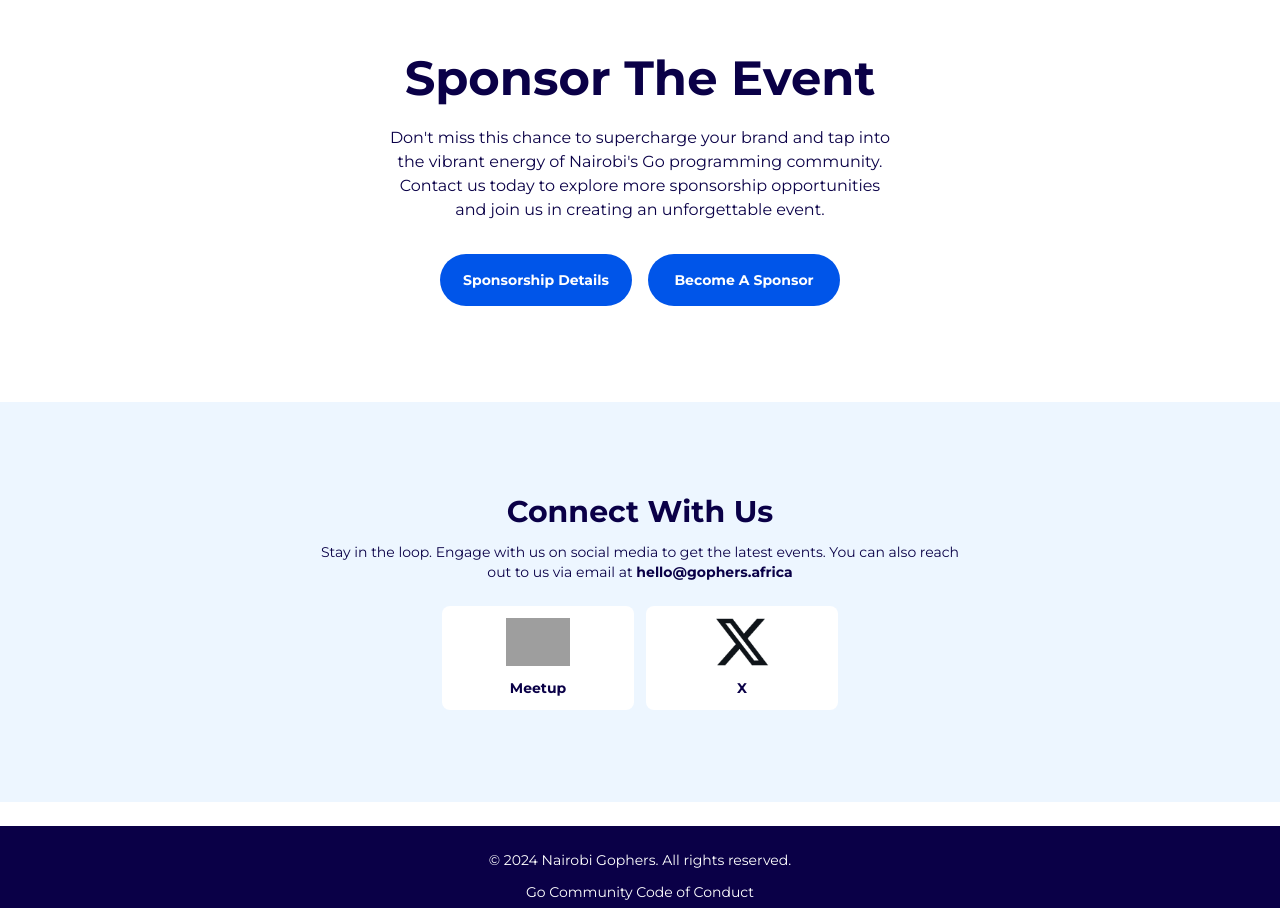
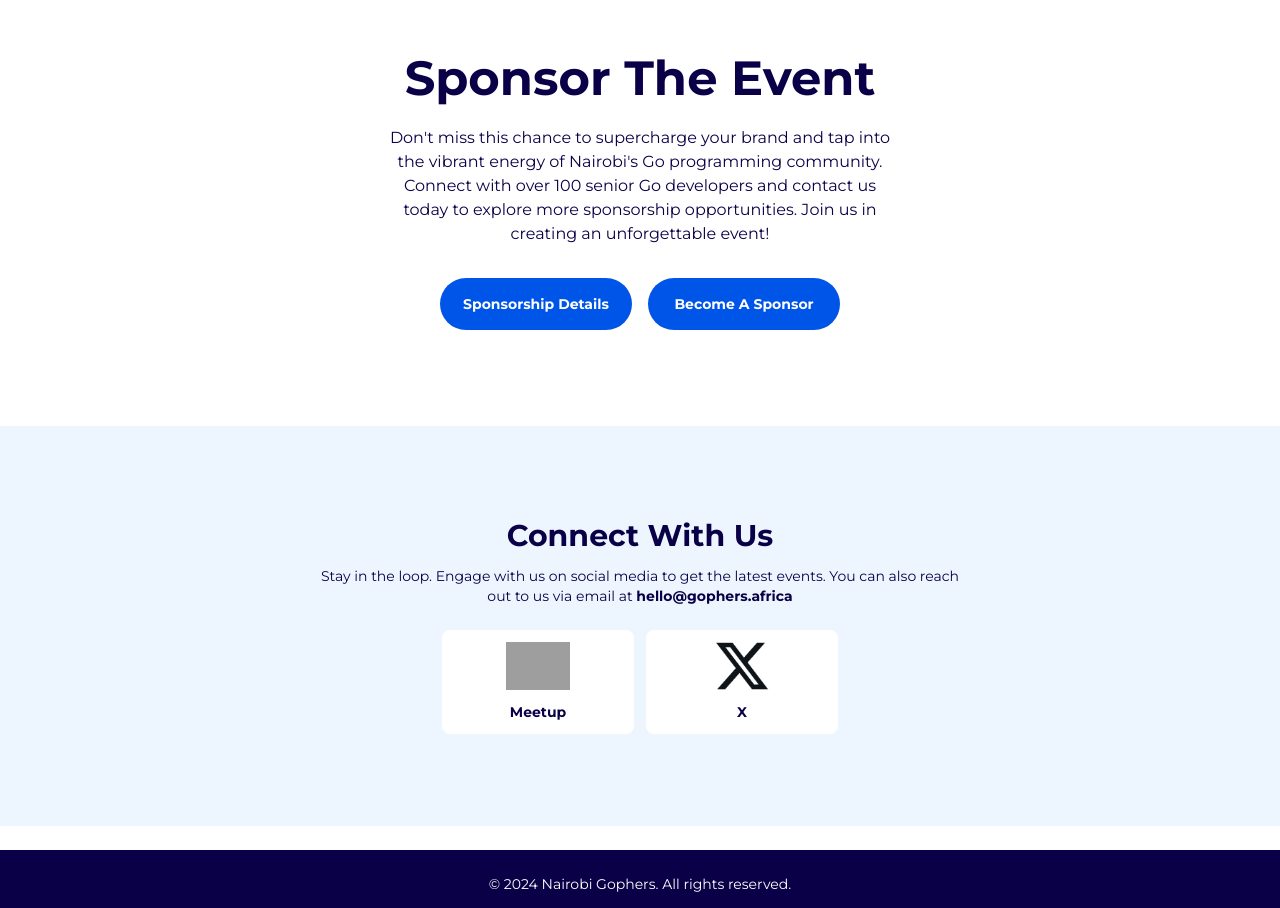
Before and after one commit to nairobi-gophers/gophercon2024, a React (Vite) app in the folder frontend/: page / in a window 1280 px wide. Shown: the part 2380-3288 px from the top of the page. Built offline with nearby package versions, Linux system fonts and the light colour scheme; grey boxes are pictures that could not be loaded.

Commit message:
fix:button opens in new tab

```diff
--- a/frontend/src/components/Sponsors.tsx
+++ b/frontend/src/components/Sponsors.tsx
@@ -1,6 +1,6 @@
+// src/Sponsors.tsx
 
 export default function Sponsors() {
-
   return (
     <section
       id="sponsors"
@@ -10,19 +10,23 @@ export default function Sponsors() {
         Sponsor The Event
       </h2>
       <p className="max-w-lg mb-8 text-sm md:text-base">
-        Don't miss this chance to supercharge your brand and tap into the vibrant energy of Nairobi's Go programming community. Contact us today to explore more sponsorship opportunities and join us in creating an unforgettable event.
+        Don't miss this chance to supercharge your brand and tap into the vibrant energy of Nairobi's Go programming community. Connect with over 100 senior Go developers and contact us today to explore more sponsorship opportunities. Join us in creating an unforgettable event!
       </p>
 
       <div className="flex flex-col md:flex-row gap-4">
         <a
           className="button w-full md:w-auto mb-4 md:mb-0"
           href="/sponsorship"
+          target="_blank"
+          rel="noopener noreferrer"
         >
           Sponsorship Details
         </a>
         <a
           className="button w-full md:w-auto"
           href="mailto:hello@gophers.africa?subject=GopherCon%20Africa%20Sponsorship"
+          target="_blank"
+          rel="noopener noreferrer"
         >
           Become a Sponsor
         </a>
```
